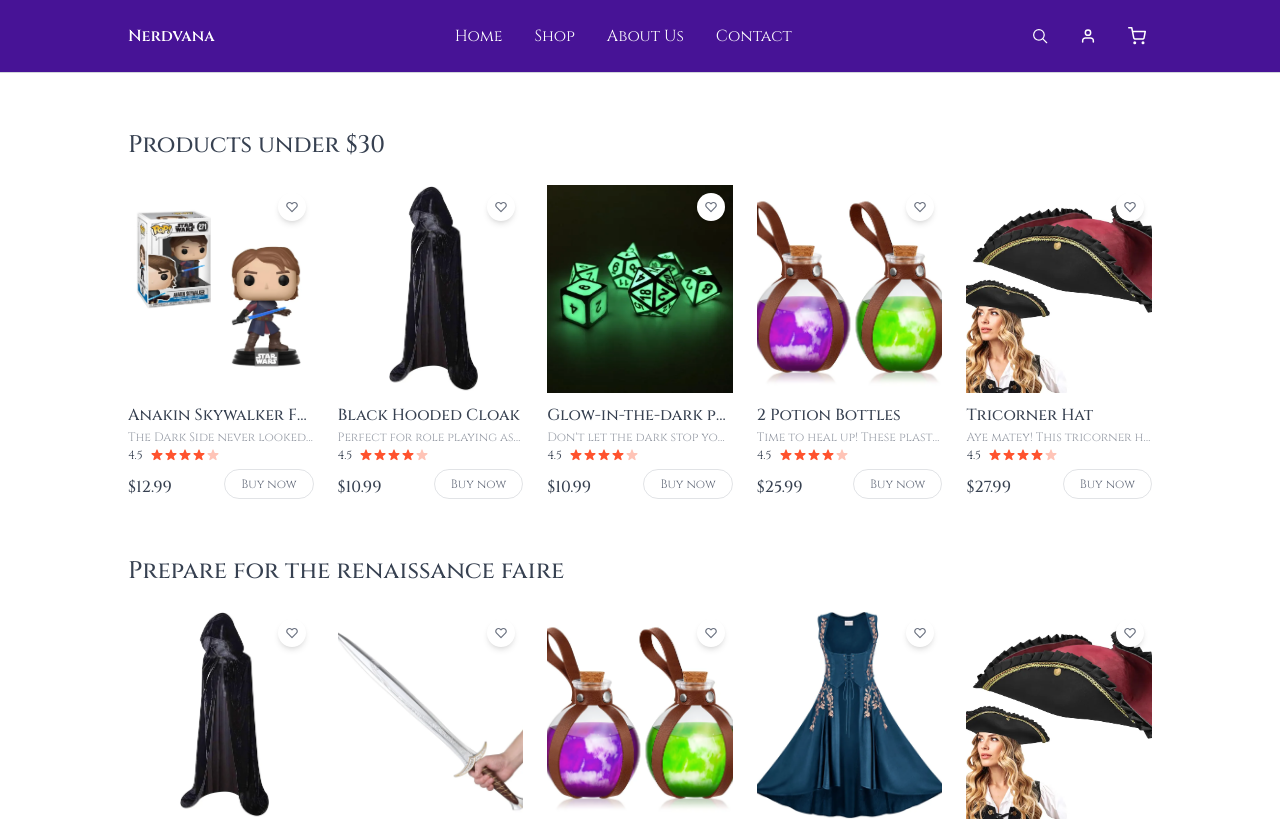
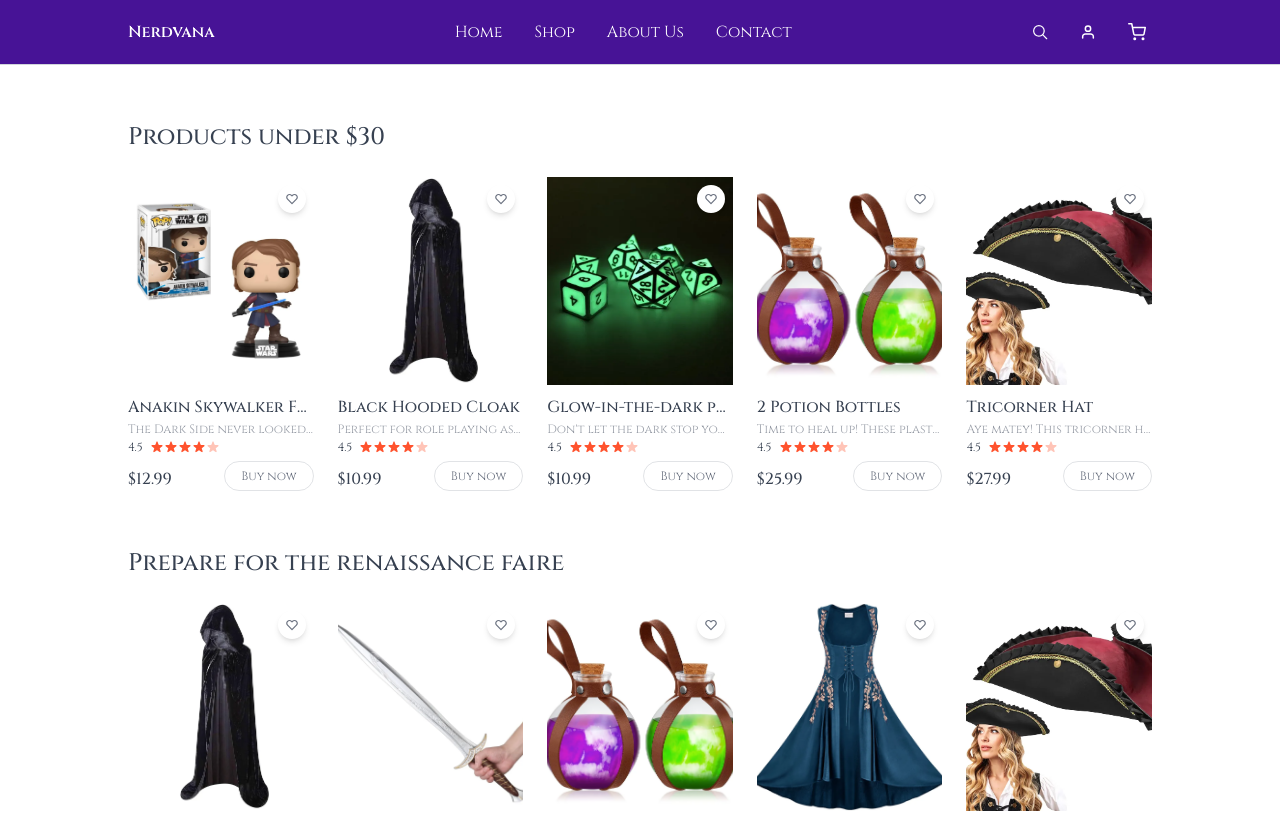
Before and after one commit to DJVelz/Nerdvana, a Next.js app: page / in a window 1280 px wide. Shown: the top 821 px of the page. Built offline with nearby package versions, Linux system fonts and the light colour scheme.

Commit message:
Made navbar a little shorter

```diff
--- a/components/Navbar.jsx
+++ b/components/Navbar.jsx
@@ -11,7 +11,7 @@ const Navbar = () => {
   const { getCartCount } = useAppContext;
 
   return (
-    <nav className="flex items-center justify-between px-6 md:px-16 lg:px-32 py-5 border-b border-gray-300 text-white bg-purple">
+    <nav className="flex items-center justify-between px-6 md:px-16 lg:px-32 py-4 border-b border-gray-300 text-white bg-purple">
 
       <div className="flex items-center md:hidden gap-3">
         <button className="w-8 h-8 filter invert brightness-0 flex items-center gap-2 hover:text-white transition">
```
